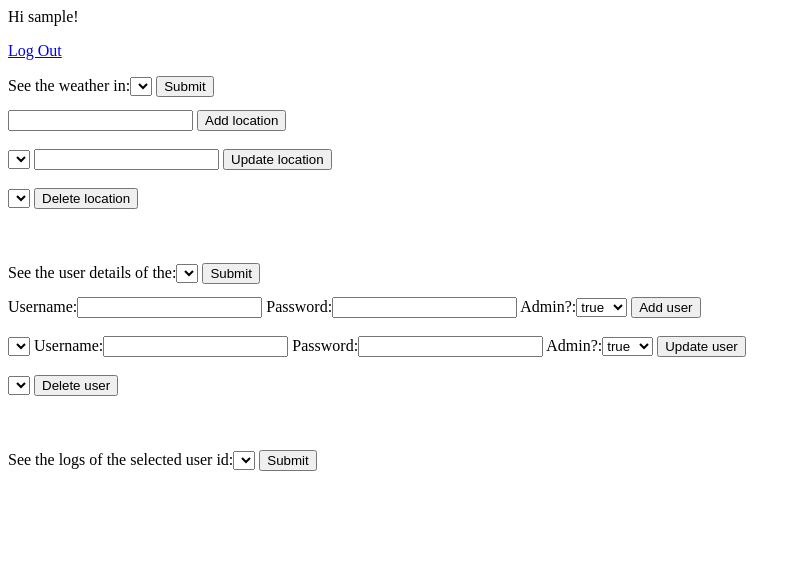
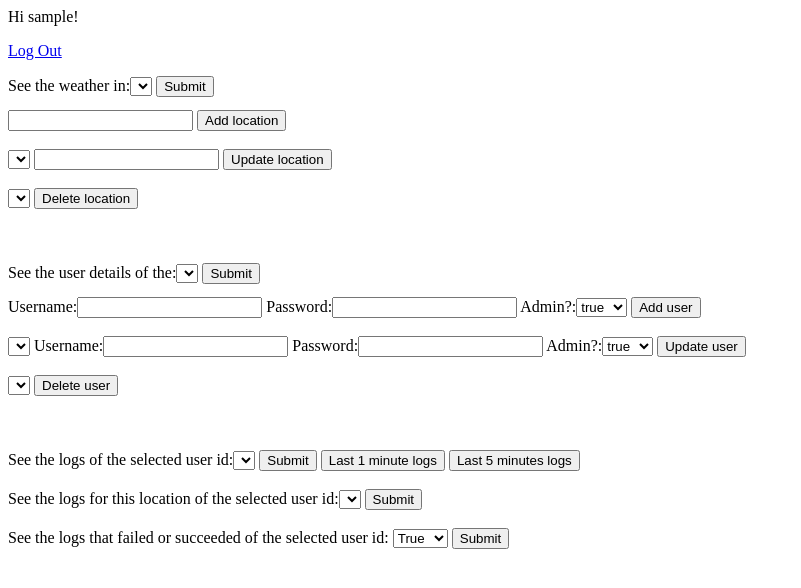
Before and after one commit to salihkilicoglu/weather_app, a Django app: page / in a window 1280 px wide. Shown: the top 588 px of the page, without its empty margins (0-801 px from the left). Run offline with Django 4.2, Linux system fonts and the light colour scheme; a user stored in the database is signed in; tables that the repository leaves empty hold one stand-in row (values such as "Sample post"); lists and menus that the app fills with data are empty.

Commit message:
frontend for last commit's endpoints

```diff
--- a/frontend/static/js/app.js
+++ b/frontend/static/js/app.js
@@ -49,6 +49,14 @@ if(data){
 $(document).on('load', $.getJSON( "api/weather/users/", function(data) {
   if(data){
     $('#users_log').append(data.map(selectbox => `<option>${selectbox.id}</option>`))
+  } else{
+    $('document').body.append('selectoptions');
+  }
+  }))
+
+$(document).on('load', $.getJSON( "api/weather/locations/", function(data) {
+  if(data){
+    $('#locations_users_log').append(data.map(selectbox => `<option>${selectbox.city}</option>`))
   } else{
     $('document').body.append('selectoptions');
   }
@@ -232,7 +240,7 @@ $(document).ready(function(){
     })
   })
 
-    // weather_button on click show weather
+  // user_log_post_button on click show logs
   $("#user_log_post_button").on("click", function(){
     window.selectedValLog = $("#users_log option:selected").val();
     $.getJSON(`api/weather/logs/?user_id=${window.selectedValLog}`, function(data) {
@@ -246,4 +254,76 @@ $(document).ready(function(){
     })
   })
 
+  // user_log_1_minute on click show logs
+  $("#user_log_1_minute").on("click", function(){
+    var selectedValLog2 = $("#users_log option:selected").val();
+    $.getJSON(`api/weather/logs/?query_date=1&user_id=${selectedValLog2}`, function(data) {
+      if(data){
+      document.getElementById("logs_json").textContent = JSON.stringify(data, undefined, 2);
+      }
+      else{
+      return false
+      }
+
     })
+  })
+
+  // user_log_5_minutes on click show logs
+  $("#user_log_5_minutes").on("click", function(){
+    var selectedValLog3 = $("#users_log option:selected").val();
+    $.getJSON(`api/weather/logs/?query_date=5&user_id=${selectedValLog3}`, function(data) {
+      if(data){
+      document.getElementById("logs_json").textContent = JSON.stringify(data, undefined, 2);
+      }
+      else{
+      return false
+      }
+
+    })
+  })
+
+  // user_log_5_minutes on click show logs
+  $("#user_log_5_minutes").on("click", function(){
+    var selectedValLog3 = $("#users_log option:selected").val();
+    $.getJSON(`api/weather/logs/?query_date=5&user_id=${selectedValLog3}`, function(data) {
+      if(data){
+      document.getElementById("logs_json").textContent = JSON.stringify(data, undefined, 2);
+      }
+      else{
+      return false
+      }
+
+    })
+  })
+
+  // locations_user_log_button on click show logs
+  $("#locations_user_log_button").on("click", function(){
+    var selectedValLog4 = $("#locations_users_log option:selected").val();
+    var selectedValLog5 = $("#users_log option:selected").val();
+    $.getJSON(`api/weather/logs/?location_id=${selectedValLog4}&user_id=${selectedValLog5}`, function(data) {
+      if(data){
+      document.getElementById("logs_json").textContent = JSON.stringify(data, undefined, 2);
+      }
+      else{
+      return false
+      }
+
+    })
+  })
+
+  // locations_user_log_button on click show logs +++
+  $("#locations_user_log_success_button").on("click", function(){
+    var selectedValLog6 = $("#success_user_log option:selected").val();
+    var selectedValLog7 = $("#users_log option:selected").val();
+    $.getJSON(`api/weather/logs/?query_success=${selectedValLog6}&user_id=${selectedValLog7}`, function(data) {
+      if(data){
+      document.getElementById("logs_json").textContent = JSON.stringify(data, undefined, 2);
+      }
+      else{
+      return false
+      }
+
+    })
+  })
+
+})
--- a/frontend/templates/home.html
+++ b/frontend/templates/home.html
@@ -46,6 +46,15 @@
   <br><br><br><br>
   See the logs of the selected user id:<select id="users_log"></select>
   <button id="user_log_post_button">Submit</button>
+  <button id="user_log_1_minute">Last 1 minute logs</button>
+  <button id="user_log_5_minutes">Last 5 minutes logs</button>
+  <br><br>
+  See the logs for this location of the selected user id:<select id="locations_users_log"></select>
+  <button id="locations_user_log_button">Submit</button>
+  <br><br>
+  See the logs that failed or succeeded of the selected user id:
+  <select id="success_user_log"><option>True</option><option>False</option></select>
+  <button id="locations_user_log_success_button">Submit</button>
   <pre id="logs_json"></pre>
 </body>
 <script
```
Lines whose indentation alone changed are shown as unchanged.
